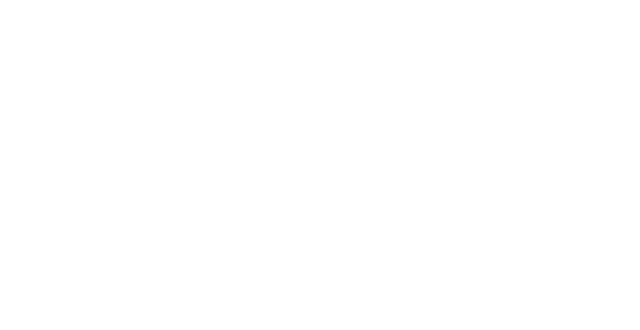
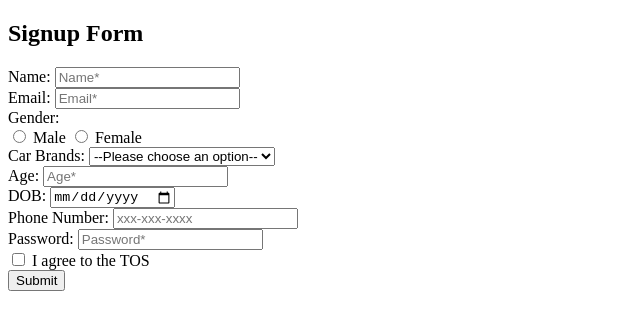
Before and after one commit to acciojob/signup-form-car-shivamyadavskn, a website: page main.html in a window 1280 px wide. Shown: the whole page, without its empty margins (0-640 px from the left). Drawn offline with Linux system fonts and the light colour scheme.

Commit message:
created a submission

```diff
--- a/main.html
+++ b/main.html
@@ -10,7 +10,45 @@
 	<!-- the entire body must be written by student -->
     <script type="text/javascript" src="./script.js">
 </script>
+<h2>Signup Form</h2>
+    <form id="signupForm" method="post">
+        <label for="name">Name:</label>
+        <input type="text" id="name" name="name" placeholder="Name*" required><br>
 
+        <label for="email">Email:</label>
+        <input type="email" id="email" name="email" placeholder="Email*" required><br>
+
+        <label>Gender:</label><br>
+        <input type="radio" id="gender_m" name="gender" value="male" required>
+        <label for="gender_m">Male</label>
+        <input type="radio" id="gender_f" name="gender" value="female" required>
+        <label for="gender_f">Female</label><br>
+
+        <label for="cars">Car Brands:</label>
+        <select id="cars" name="cars" required>
+            <option value="" disabled selected>--Please choose an option--</option>
+            <option value="BMW">BMW</option>
+            <option value="Audi">Audi</option>
+            <option value="Mercedez">Mercedez</option>
+        </select><br>
+
+        <label for="age">Age:</label>
+        <input type="number" id="age" name="age" placeholder="Age*" required><br>
+
+        <label for="dob">DOB:</label>
+        <input type="date" id="dob" name="dob" required><br>
+
+        <label for="tel">Phone Number:</label>
+        <input type="tel" id="tel" name="tel" placeholder="xxx-xxx-xxxx"><br>
+
+        <label for="password">Password:</label>
+        <input type="password" id="password" name="password" placeholder="Password*" required><br>
+
+        <input type="checkbox" id="tos" name="tos" required>
+        <label for="tos">I agree to the TOS</label><br>
+
+        <input type="submit" value="Submit">
+    </form>
 </body>
 
 </html>
```
